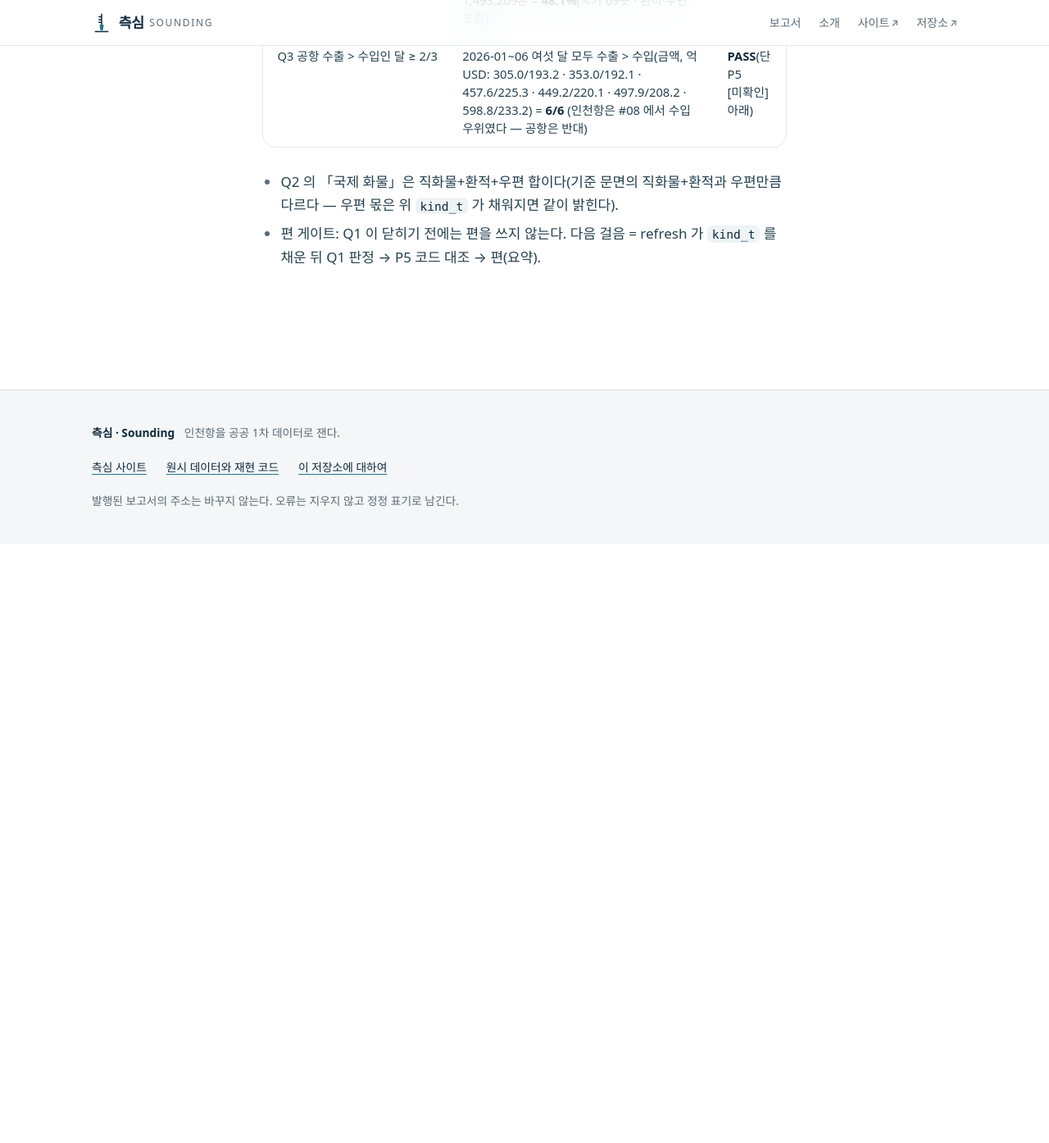
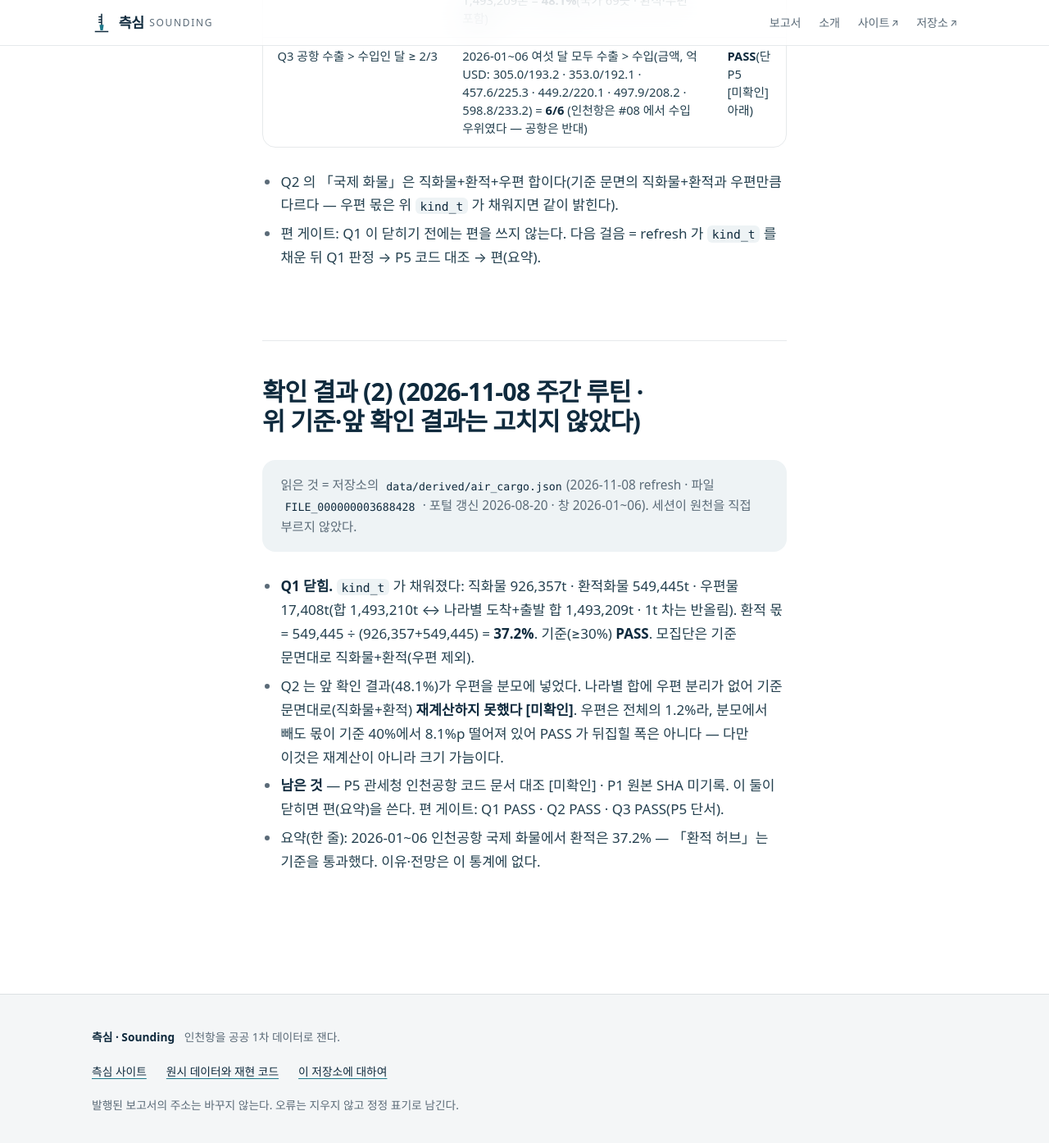
Before and after one commit to jisangj03-dev/incheon-port-analysis, a Jekyll site: the page built from docs/항공화물_판정기준_선커밋_20261012.md, in a window 1280 px wide and 1400 px high, scrolled down 3280 px. Shown: the top 1394 px of the window at 82% size. Built offline with Jekyll 4.4.1, drawn with Linux system fonts in a browser that asks for light colours; some web fonts are replaced; our own code applies the rules of GitHub Pages for plain Markdown files; before the commit the page ends 3943 px from its top, so only the background shows below that.

Commit message:
주간 루틴 2026-11-08 — 항공화물 축 Q1 판정(환적 37.2% PASS) · 누계 터미널 단면 초안 li-15
Co-Authored-By: Claude Sonnet 5.5 <noreply@anthropic.com>
Claude-Session: https://claude.ai/code/session_01FseFGDVzhGWUazfgwgDgHa

```diff
--- a/docs/항공화물_판정기준_선커밋_20261012.md
+++ b/docs/항공화물_판정기준_선커밋_20261012.md
@@ -53,3 +53,11 @@
 
 - Q2 의 「국제 화물」은 직화물+환적+우편 합이다(기준 문면의 직화물+환적과 우편만큼 다르다 — 우편 몫은 위 `kind_t` 가 채워지면 같이 밝힌다).
 - 편 게이트: Q1 이 닫히기 전에는 편을 쓰지 않는다. 다음 걸음 = refresh 가 `kind_t` 를 채운 뒤 Q1 판정 → P5 코드 대조 → 편(요약).
+
+## 확인 결과 (2) (2026-11-08 주간 루틴 · 위 기준·앞 확인 결과는 고치지 않았다)
+> 읽은 것 = 저장소의 `data/derived/air_cargo.json`(2026-11-08 refresh · 파일 `FILE_000000003688428` · 포털 갱신 2026-08-20 · 창 2026-01~06). 세션이 원천을 직접 부르지 않았다.
+
+- **Q1 닫힘.** `kind_t` 가 채워졌다: 직화물 926,357t · 환적화물 549,445t · 우편물 17,408t(합 1,493,210t ↔ 나라별 도착+출발 합 1,493,209t · 1t 차는 반올림). 환적 몫 = 549,445 ÷ (926,357+549,445) = **37.2%**. 기준(≥30%) **PASS**. 모집단은 기준 문면대로 직화물+환적(우편 제외).
+- Q2 는 앞 확인 결과(48.1%)가 우편을 분모에 넣었다. 나라별 합에 우편 분리가 없어 기준 문면대로(직화물+환적) **재계산하지 못했다 [미확인]**. 우편은 전체의 1.2%라, 분모에서 빼도 몫이 기준 40%에서 8.1%p 떨어져 있어 PASS 가 뒤집힐 폭은 아니다 — 다만 이것은 재계산이 아니라 크기 가늠이다.
+- **남은 것** — P5 관세청 인천공항 코드 문서 대조 [미확인] · P1 원본 SHA 미기록. 이 둘이 닫히면 편(요약)을 쓴다. 편 게이트: Q1 PASS · Q2 PASS · Q3 PASS(P5 단서).
+- 요약(한 줄): 2026-01~06 인천공항 국제 화물에서 환적은 37.2% — 「환적 허브」는 기준을 통과했다. 이유·전망은 이 통계에 없다.
```
Also changed, not shown: docs/채널대기열.md (+1 -0 lines), docs/채널문안/2026-11-08.md (added, +15 -0 lines).
